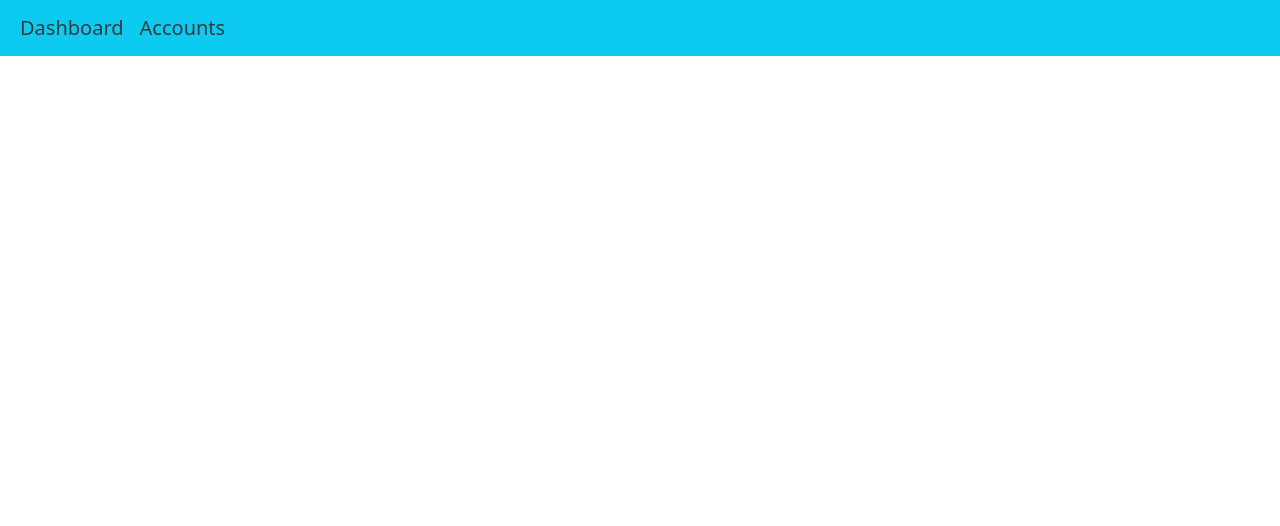
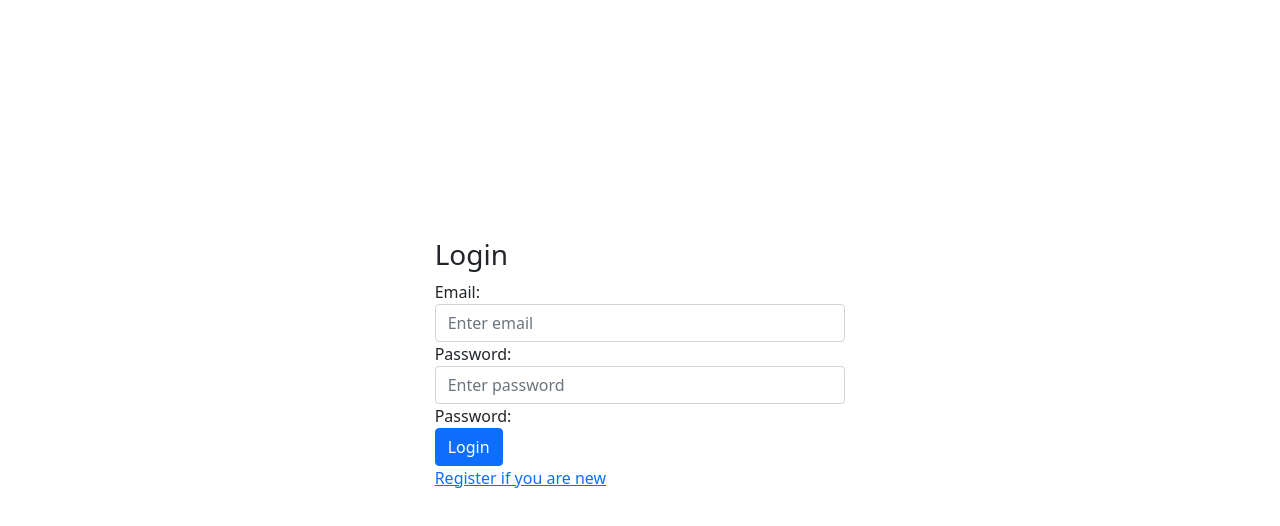
Before and after one commit to nikleshraut/receeve-challenge, a Vue app: page /#/login in a window 1280 px wide. Shown: the top 526 px of the page. Built offline with nearby package versions, Linux system fonts and the light colour scheme; what vuejs-datatable would draw is missing.

Commit message:
Added dummy authentication with plain text in localstorage

```diff
--- a/src/App.vue
+++ b/src/App.vue
@@ -1,10 +1,11 @@
 <template>
   <div id="app">
     <div class="row">
-      <div class="col-sm-12">
+      <div v-if="receeve_user" class="col-sm-12" @user-data-updated="userDataUpdated">
         <b-navbar toggleable="lg" type="dark" variant="info">
           <b-navbar-brand href="#"><router-link to="/dashboard"><span class="dashboard-menu">Dashboard</span></router-link></b-navbar-brand>
           <b-navbar-brand href="#"><router-link to="/accounts">Accounts</router-link></b-navbar-brand>
+          <b-navbar-brand @click="logout" href="#">Logout</b-navbar-brand>
         </b-navbar>
       </div>
       <div class="col-sm-12">
@@ -17,7 +18,31 @@
 <script>
 
 export default {
-  name: 'app'
+  name: 'app',
+  data() {
+    return {
+      receeve_user:""
+    }
+  },
+  watch:{
+      $route(to, from){
+        console.log({to, from});
+        this.receeve_user = localStorage.getItem('receeve_user');
+      }
+  },
+  mounted(){
+    this.receeve_user = localStorage.getItem('receeve_user');
+  },
+  methods:{
+    userDataUpdated: function () {
+      console.log("userDataUpdated called");
+      this.receeve_user = localStorage.getItem('receeve_user');
+    },
+    logout: function () {
+      localStorage.removeItem('receeve_user');
+      this.$router.push({ name: "Login"});
+    }
+  }
 }
 </script>
 <style>
--- a/src/components/AccountClaims.vue
+++ b/src/components/AccountClaims.vue
@@ -28,7 +28,13 @@
       <datatable :columns="claims.columns" :data="claims.data" :filter="filter" :per-page="10"></datatable>
       <datatable-pager class="d-flex justify-content-center pt-4" v-model="page" type="short"></datatable-pager>
     </div>
-    <div><h3 class="text-primary share-link"><span @click="shareLink()">Share ></span></h3></div>
+    <div class="row">
+      <div class="col-6">
+        <h3 class="text-default share-link"><span @click="backToAccount()">Back</span></h3></div>
+      </div>
+      <div class="col-6">
+        <h3 class="text-primary share-link"><span @click="shareLink()">Share</span></h3></div>
+      </div>
   </div>
 </template>
 <style>
@@ -55,6 +61,10 @@ import { VuejsDatatableFactory } from 'vuejs-datatable';
 Vue.use( VuejsDatatableFactory );
 export default {
   mounted() {
+    const receeve_user = localStorage.getItem('receeve_user');
+    if(!receeve_user){
+      this.$router.push({ name: "Login"});
+    }
     this.getAccounts();
     this.accountId = this.$route.params.id;
     this.claims.columns = [
@@ -68,6 +78,9 @@ export default {
   },
 
   methods:{
+      backToAccount: function() {
+        this.$router.push({ name: "Accounts"});
+      },
       shareLink: function (){
         var tempInput = document.createElement("input");
         tempInput.value = window.location.href;
--- a/src/components/Accounts.vue
+++ b/src/components/Accounts.vue
@@ -37,11 +37,11 @@ import axios from 'axios'
 import { VuejsDatatableFactory } from 'vuejs-datatable';
 Vue.use( VuejsDatatableFactory );
 export default {
-  created() {
-    console.log('Accounts created!')
-  },
   mounted() {
-    console.log('Dashboard mounted')
+    const receeve_user = localStorage.getItem('receeve_user');
+    if(!receeve_user){
+      this.$router.push({ name: "Login"});
+    }
     this.getAccounts();
     this.accounts.columns = [
       { label: 'id', field: 'id', filterable: false,align:'center' },
--- a/src/components/Challenge.vue
+++ /dev/null
@@ -1,62 +0,0 @@
-<template>
-  <div class="hello">
-    <h1>{{ msg }}</h1>
-    <p>
-      For details about the acceptance criteria go to the README file.
-    </p>
-
-    <h3>Links of interest</h3>
-    <ul>
-      <li>
-        <a href="https://vuejs.org" target="_blank" rel="noopener">Vue Docs</a>
-      </li>
-      <li>
-        <a
-          href="https://github.com/kaorun343/vue-property-decorator"
-          target="_blank"
-          rel="noopener"
-          >Vue Property Decorator</a
-        >
-      </li>
-      <li>
-        <a href="https://router.vuejs.org" target="_blank" rel="noopener"
-          >vue-router</a
-        >
-      </li>
-      <li>
-        <a
-          href="https://www.npmjs.com/package/json-server"
-          target="_blank"
-          rel="noopener"
-          >json-server</a
-        >
-      </li>
-    </ul>
-  </div>
-</template>
-
-<script lang="ts">
-import { Component, Vue, Prop } from "vue-property-decorator";
-@Component
-export default class Challenge extends Vue {
-  @Prop()
-  msg!: string;
-}
-</script>
-
-<style scoped>
-h3 {
-  margin: 40px 0 0;
-}
-ul {
-  list-style-type: none;
-  padding: 0;
-}
-li {
-  display: inline-block;
-  margin: 0 10px;
-}
-a {
-  color: #42b983;
-}
-</style>
--- a/src/components/Dashboard.vue
+++ b/src/components/Dashboard.vue
@@ -63,11 +63,11 @@ export default {
       mdbLineChart,
       mdbContainer
     },
-    created() {
-      console.log('Dashboard created')
-    },
     mounted() {
-      console.log('Dashboard mounted')
+      const receeve_user = localStorage.getItem('receeve_user');
+      if(!receeve_user){
+        this.$router.push({ name: "Login"});
+      }
       this.getClaims();
 
     },
@@ -92,26 +92,28 @@ export default {
         axios.get("http://localhost:9001/claims")
         .then( (response) => {
           response.data.sort(function(a,b){
-            return new Date(b.dueDate) - new Date(a.dueDate);
+            return new Date(a.dueDate) - new Date(b.dueDate);
           });
-
+          const feesAmount = {};
           const monthWise = response.data.reduce((acc, cur) => {
             const dueDate = new Date(cur.dueDate);
             const monthNames = ["Jan", "Feb", "Mar", "Apr", "May", "Jun", "Jul","Aug", "Sep", "Oct", "Nov", "Dec"];
             const indexKey = `${monthNames[dueDate.getMonth()]} ${dueDate.getFullYear()}`
-            acc[indexKey] = acc[indexKey] + parseInt(cur.fees/100) || parseInt(cur.fees/100);
+            acc[indexKey] = acc[indexKey] + parseInt(cur.baseAmount/100) || parseInt(cur.baseAmount/100);
+            feesAmount[indexKey] = feesAmount[indexKey] + parseInt(cur.fees/100) || parseInt(cur.fees/100);
             return acc;
           }, {});
           this.lineChartData.labels = Object.keys(monthWise);
           this.lineChartData.datasets[0].data = Object.values(monthWise);
+          this.lineChartData.datasets[1].data = Object.values(feesAmount);
 
           response.data.map((elem)=>{
             if(elem.status === 'OPEN'){
-              this.openClaims.push(elem.fees/100);
+              this.openClaims.push(elem.baseAmount/100);
             }else if(elem.status === 'PAID'){
-              this.paidClaims.push(elem.fees/100);
+              this.paidClaims.push(elem.baseAmount/100);
             }else if(elem.status === 'DELETED'){
-              this.deletedClaims.push(elem.fees/100);
+              this.deletedClaims.push(elem.baseAmount/100);
             }
           });
         })
@@ -133,9 +135,16 @@ export default {
           labels: [],
           datasets: [
             {
-              label: "Montly Claims",
+              label: "Monthly Claims Amount",
               backgroundColor: "rgba(255, 99, 132, 0.1)",
               borderColor: "rgba(255, 99, 132, 1)",
+              borderWidth: 0.7,
+              data: []
+            },
+            {
+              label: "Monthly Claims Fees",
+              backgroundColor: "rgba( 0, 0,255, 0.1)",
+              borderColor: "rgba(0, 0,255, 1)",
               borderWidth: 0.7,
               data: []
             }
--- /dev/null
+++ b/src/components/Login.vue
@@ -0,0 +1,95 @@
+<template>
+  <div class="row register-page">
+    <div class="col-sm-4 offset-4">
+      <h3>Login</h3>
+      <b-form @submit="onSubmit">
+        <b-form-group
+          id="input-group-1"
+          label="Email:"
+          label-for="input-1"
+        >
+          <b-form-input
+            id="input-1"
+            v-model="form.email"
+            type="email"
+            placeholder="Enter email"
+            required
+          ></b-form-input>
+        </b-form-group>
+        <b-form-group
+          id="input-group-1"
+          label="Password:"
+          label-for="input-1"
+        >
+          <b-form-input
+            id="input-1"
+            v-model="form.password"
+            type="password"
+            placeholder="Enter password"
+            required
+          ></b-form-input>
+        </b-form-group>
+        <b-form-group
+          id="input-group-1"
+          label="Password:"
+          label-for="input-1"
+        >
+          <div v-html="error"></div>
+        </b-form-group>
+
+        <b-button type="submit" variant="primary">Login</b-button>
+        <div> <a href="/#/register">Register if you are new</a></div>
+      </b-form>
+    </div>
+  </div>
+</template>
+
+
+<style>
+  .register-page {
+    height: calc(100vh - 72px);
+    align-items: center;
+  }
+</style>
+
+<script>
+  export default {
+    data() {
+      return {
+        form: {
+          email: '',
+          password: ''
+        },
+        error:""
+      }
+    },
+    mounted(){
+      const receeve_user = localStorage.getItem('receeve_user');
+      if(receeve_user){
+        this.$router.push({ name: "Dashboard"});
+      }
+    },
+    methods: {
+      onSubmit(event) {
+        event.preventDefault();
+        const receeve_users = localStorage.getItem('receeve_users');
+        const users = receeve_users ? JSON.parse(receeve_users) : [];
+        const index = users.map( (e)=> e.email).indexOf(this.form.email);
+        if( index > -1){
+          if(users[index].password == this.form.password) {
+            localStorage.setItem('receeve_user', JSON.stringify({email:this.form.email}));
+            this.$emit('user-data-updated', null);
+            this.$router.push({ name: "Dashboard"});
+          }else{
+            this.error = '<div class="text-danger">Password not matched.</div>';
+            return false;
+          }
+        }else{
+          this.error = '<div class="text-danger">Email not found, Go to register<a href="/#/register"> page</a></div>';
+          return false;
+        }
+
+      }
+    }
+  }
+</script>
--- /dev/null
+++ b/src/components/Register.vue
@@ -0,0 +1,88 @@
+<template>
+  <div class="row register-page">
+    <div class="col-sm-4 offset-4">
+      <h3>Register</h3>
+      <b-form @submit="onSubmit">
+        <b-form-group
+          id="input-group-1"
+          label="Email:"
+          label-for="input-1"
+        >
+          <b-form-input
+            id="input-1"
+            v-model="form.email"
+            type="email"
+            placeholder="Enter email"
+            required
+          ></b-form-input>
+        </b-form-group>
+        <b-form-group
+          id="input-group-1"
+          label="Password:"
+          label-for="input-1"
+        >
+          <b-form-input
+            id="input-1"
+            v-model="form.password"
+            type="password"
+            placeholder="Enter password"
+            required
+          ></b-form-input>
+        </b-form-group>
+        <b-form-group
+          id="input-group-1"
+          label="Password:"
+          label-for="input-1"
+        >
+          <div v-html="error"></div>
+        </b-form-group>
+
+        <b-button type="submit" variant="primary">Submit</b-button>
+      </b-form>
+    </div>
+  </div>
+</template>
+
+
+<style>
+  .register-page {
+    height: calc(100vh - 72px);
+    align-items: center;
+  }
+</style>
+
+<script>
+  export default {
+    data() {
+      return {
+        form: {
+          email: '',
+          password: ''
+        },
+        error:""
+      }
+    },
+    mounted(){
+      const receeve_user = localStorage.getItem('receeve_user');
+      if(receeve_user){
+        this.$router.push({ name: "Dashboard"});
+      }
+    },
+    methods: {
+      onSubmit(event) {
+        event.preventDefault();
+        const receeve_users = localStorage.getItem('receeve_users');
+        const users = receeve_users ? JSON.parse(receeve_users) : [];
+        console.log(users);
+        if(users.map( (e)=> e.email).indexOf(this.form.email) > -1){
+          this.error = '<div class="text-danger">Email already exist, Go to login<a href="/#/login"> page</a></div>';
+          return false;
+        }
+        localStorage.setItem('receeve_user', JSON.stringify({email:this.form.email}));
+        users.push({email:this.form.email, password:this.form.password});
+        localStorage.setItem('receeve_users', JSON.stringify(users));
+        this.$router.push({ name: "Dashboard"})
+      }
+    }
+  }
+</script>
--- a/src/router/index.ts
+++ b/src/router/index.ts
@@ -3,11 +3,23 @@ import Router from 'vue-router'
 import Dashboard from '@/components/Dashboard.vue'
 import Accounts from '@/components/Accounts.vue'
 import AccountClaims from '@/components/AccountClaims.vue'
+import Register from '@/components/Register.vue'
+import Login from '@/components/Login.vue'
 
 Vue.use(Router)
 
 export default new Router({
   routes: [
+    {
+      path: '/register',
+      name: 'Register',
+      component: Register
+    },
+    {
+      path: '/login',
+      name: 'Login',
+      component: Login
+    },
     {
       path: '/dashboard',
       name: 'Dashboard',
```
